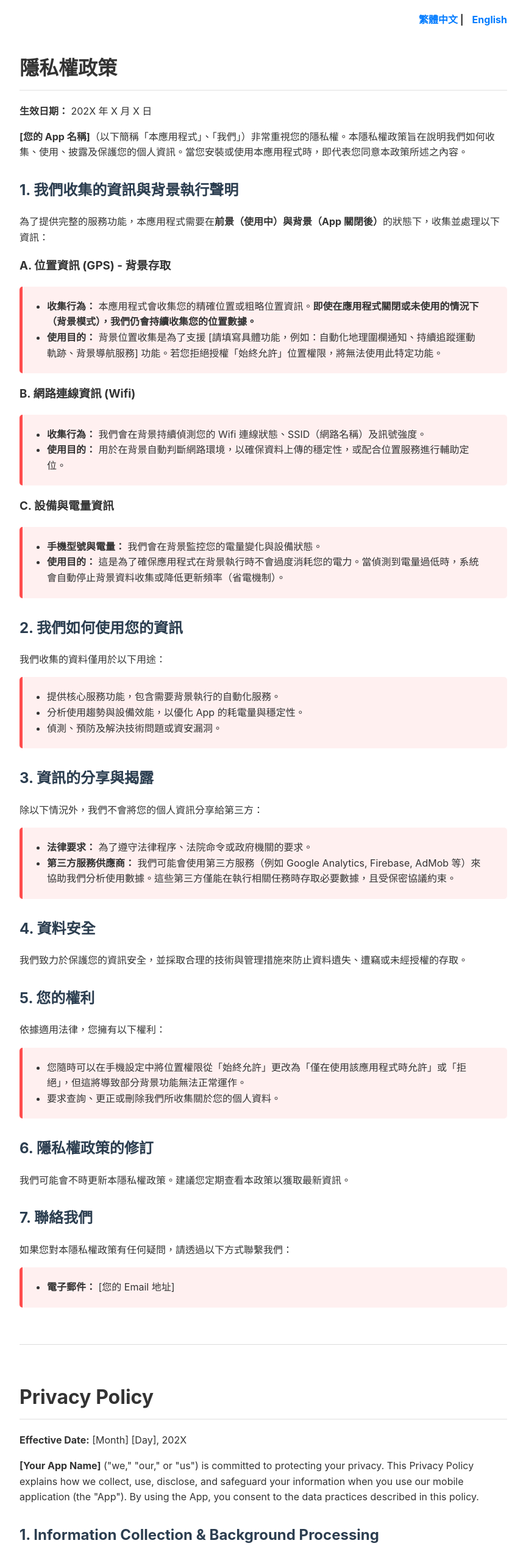
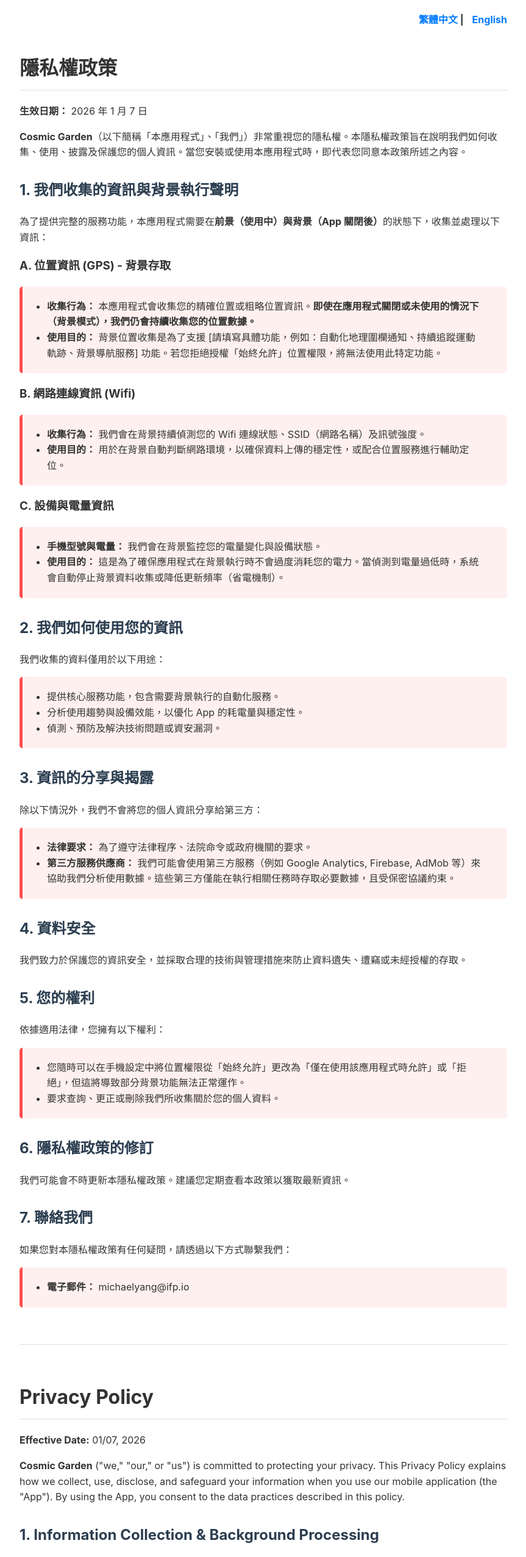
Before and after one commit to MikeYang588/CosmicGarden_PrivacyPolicy, a plain HTML site: page index.html in a window 1280 px wide. Shown: the top 2553 px of the page at 61% size, without its empty margins (208-1071 px from the left). Drawn offline with Linux system fonts and the light colour scheme.

Commit message:
Update index.html

```diff
--- a/index.html
+++ b/index.html
@@ -3,7 +3,7 @@
 <head>
     <meta charset="UTF-8">
     <meta name="viewport" content="width=device-width, initial-scale=1.0">
-    <title>Privacy Policy - [您的 App 名稱]</title>
+    <title>Privacy Policy - Cosmic Garden</title>
     <style>
         body {
             font-family: -apple-system, BlinkMacSystemFont, "Segoe UI", Roboto, "Helvetica Neue", Arial, sans-serif;
@@ -48,9 +48,9 @@
 
     <div id="zh">
         <h1>隱私權政策</h1>
-        <p><strong>生效日期：</strong> 202X 年 X 月 X 日</p>
+        <p><strong>生效日期：</strong> 2026 年 1 月 7 日</p>
 
-        <p><strong>[您的 App 名稱]</strong>（以下簡稱「本應用程式」、「我們」）非常重視您的隱私權。本隱私權政策旨在說明我們如何收集、使用、披露及保護您的個人資訊。當您安裝或使用本應用程式時，即代表您同意本政策所述之內容。</p>
+        <p><strong>Cosmic Garden</strong>（以下簡稱「本應用程式」、「我們」）非常重視您的隱私權。本隱私權政策旨在說明我們如何收集、使用、披露及保護您的個人資訊。當您安裝或使用本應用程式時，即代表您同意本政策所述之內容。</p>
 
         <h2>1. 我們收集的資訊與背景執行聲明</h2>
         <p>為了提供完整的服務功能，本應用程式需要在<strong>前景（使用中）與背景（App 關閉後）</strong>的狀態下，收集並處理以下資訊：</p>
@@ -104,7 +104,7 @@
         <h2>7. 聯絡我們</h2>
         <p>如果您對本隱私權政策有任何疑問，請透過以下方式聯繫我們：</p>
         <ul>
-            <li><strong>電子郵件：</strong> [您的 Email 地址]</li>
+            <li><strong>電子郵件：</strong> michaelyang@ifp.io</li>
         </ul>
     </div>
 
@@ -112,9 +112,9 @@
 
     <div id="en">
         <h1>Privacy Policy</h1>
-        <p><strong>Effective Date:</strong> [Month] [Day], 202X</p>
+        <p><strong>Effective Date:</strong> 01/07, 2026</p>
 
-        <p><strong>[Your App Name]</strong> ("we," "our," or "us") is committed to protecting your privacy. This Privacy Policy explains how we collect, use, disclose, and safeguard your information when you use our mobile application (the "App"). By using the App, you consent to the data practices described in this policy.</p>
+        <p><strong>Cosmic Garden</strong> ("we," "our," or "us") is committed to protecting your privacy. This Privacy Policy explains how we collect, use, disclose, and safeguard your information when you use our mobile application (the "App"). By using the App, you consent to the data practices described in this policy.</p>
 
         <h2>1. Information Collection & Background Processing</h2>
         <p>To provide full functionality, this App requires access to and processing of the following information in both the <strong>foreground (while using the App) and background (after the App is closed)</strong>:</p>
@@ -168,12 +168,12 @@
         <h2>7. Contact Us</h2>
         <p>If you have any questions about our Privacy Policy, please contact us at:</p>
         <ul>
-            <li><strong>Email:</strong> [Your Email Address]</li>
+            <li><strong>Email:</strong> michaelyang@ifp.io</li>
         </ul>
     </div>
 
     <div class="footer">
-        &copy; 202X [Your Company/Developer Name]. All rights reserved.
+        &copy; 2026 IfPlus. All rights reserved.
     </div>
 
 </body>
```
